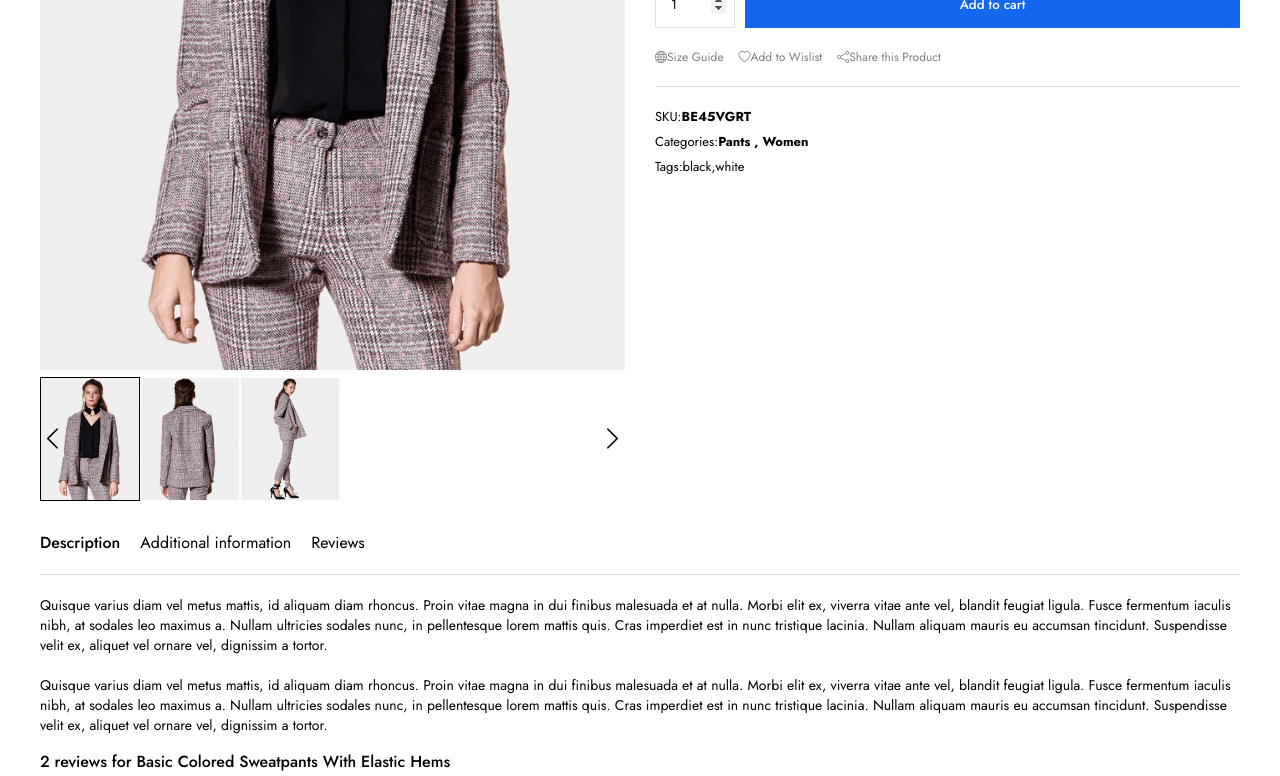
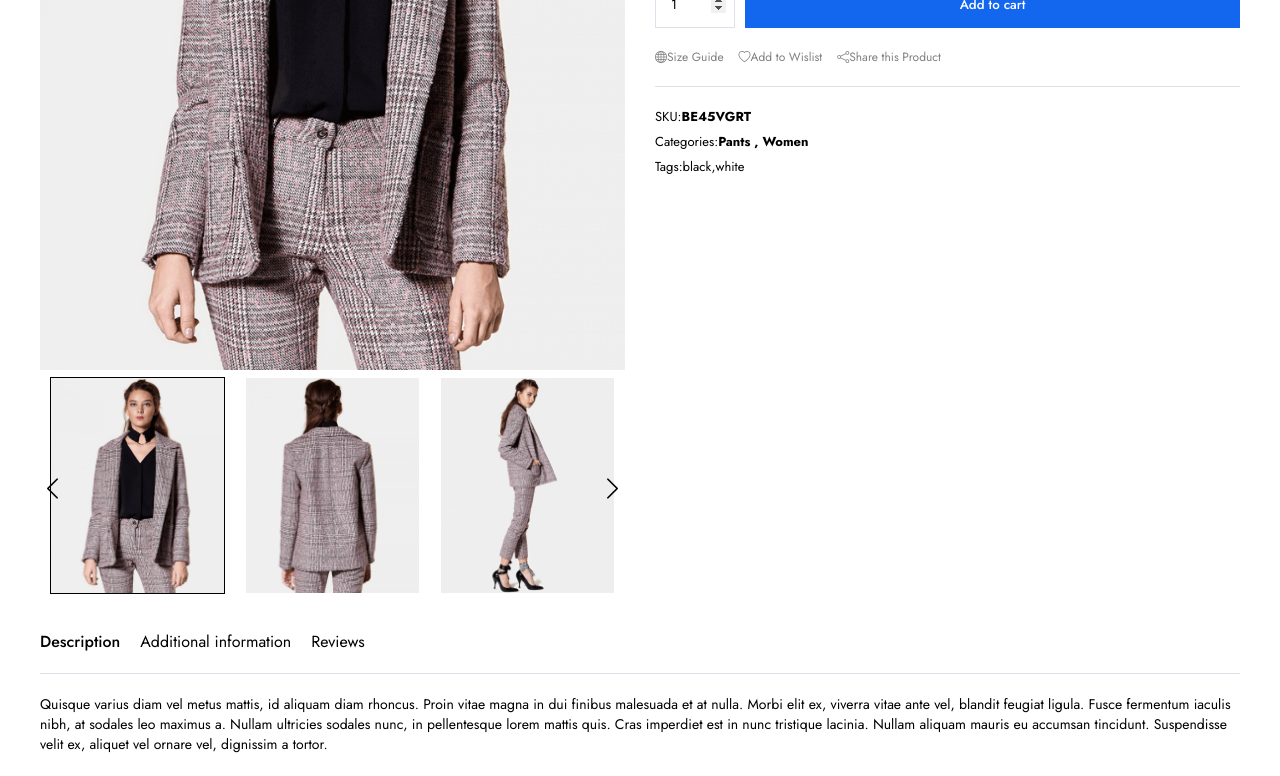
Before and after one commit to cemileataman/E-Commerce-Full-Stack, a React (Vite) app in the folder frontend/frontend/: page / in a window 1280 px wide. Shown: the part 523-1299 px from the top of the page. Built offline with nearby package versions, Linux system fonts and the light colour scheme.

Commit message:
gallery slider

```diff
--- a/frontend/frontend/src/components/ProductDetails/Gallery/Gallery.css
+++ b/frontend/frontend/src/components/ProductDetails/Gallery/Gallery.css
@@ -54,9 +54,3 @@
  .single-product .glide__arrow--right{
     right: 0;
   }
-.gallery-thumbs {
-    display: flex;
-}
-.gallery-thumbs img{
-    width: 100px;
-}
--- a/frontend/frontend/src/components/ProductDetails/Gallery/Gallery.jsx
+++ b/frontend/frontend/src/components/ProductDetails/Gallery/Gallery.jsx
@@ -1,50 +1,98 @@
 
 import { useState } from "react";
+import PropTypes from "prop-types";
+import Slider from "react-slick";
 import productsData from "../../../data.json";
 import "./Gallery.css";
 
+function PrevBtn({ onClick }) {
+  return (
+    <button
+      className="glide__arrow glide__arrow--left"
+      data-glide-dir="<"
+      onClick={onClick}
+      style={{
+        zIndex: "2",
+      }}
+    >
+      <i className="bi bi-chevron-left"></i>
+    </button>
+  );
+}
+
+function NextBtn({ onClick }) {
+  return (
+    <button
+      className="glide__arrow glide__arrow--right"
+      data-glide-dir=">"
+      onClick={onClick}
+      style={{
+        zIndex: "2",
+      }}
+    >
+      <i className="bi bi-chevron-right"></i>
+    </button>
+  );
+}
+
+NextBtn.propTypes = {
+  onClick: PropTypes.func,
+};
+
+PrevBtn.propTypes = {
+  onClick: PropTypes.func,
+};
+
 const Gallery = () => {
-  const [activeImg, setActiveImg] = useState(productsData[0].img.singleImage);
+  const [activeImg, setActiveImg] = useState({
+    img: productsData[0].img.singleImage,
+    imgIndex: 0,
+  });
+
+  const sliderSettings = {
+    dots: false,
+    infinite: true,
+    slidesToShow: 3,
+    slidesToScroll: 1,
+    nextArrow: <NextBtn />,
+    prevArrow: <PrevBtn />,
+  };
 
   return (
     <div className="product-gallery">
       <div className="single-image-wrapper">
-        <img src={activeImg} id="single-image" alt="" />
+        <img src={activeImg.img} id="single-image" alt="" />
       </div>
       <div className="product-thumb">
         <div className="glide__track" data-glide-el="track">
           <ol className="gallery-thumbs glide__slides">
+            <Slider {...sliderSettings}>
               {productsData[0].img.thumbs.map((itemImg, index) => (
                 <li
                   className="glide__slide glide__slide--active"
                   key={index}
-                onClick={() => setActiveImg(itemImg)}
+                  onClick={() =>
+                    setActiveImg({
+                      img: productsData[0].img.thumbs[index],
+                      imgIndex: index,
+                    })
+                  }
                 >
                   <img
                     src={itemImg}
                     alt=""
                     className={`img-fluid ${
-                    itemImg === activeImg ? "active" : ""
+                      activeImg.imgIndex === index
+                        ? "active"
+                        : ""
                     } `}
                   />
                 </li>
               ))}
+            </Slider>
           </ol>
         </div>
-        <div className="glide__arrows" data-glide-el="controls">
-          <button
-            className="glide__arrow glide__arrow--left"
-            data-glide-dir="<"
-          >
-            <i className="bi bi-chevron-left"></i>
-          </button>
-          <button
-            className="glide__arrow glide__arrow--right"
-            data-glide-dir=">"
-          >
-            <i className="bi bi-chevron-right"></i>
-          </button>
-        </div>
+        <div className="glide__arrows" data-glide-el="controls"></div>
       </div>
     </div>
   );
--- a/frontend/frontend/src/data.json
+++ b/frontend/frontend/src/data.json
@@ -1,11 +1,10 @@
-
 [
   {
     "id": 1,
     "name": "Analogue Resin Strap",
     "price": {
-            "oldPrice": 165.00,
-            "newPrice": 108.00
+      "oldPrice": 165.0,
+      "newPrice": 108.0
     },
     "discount": 22,
     "img": {
@@ -21,7 +20,7 @@
     "id": 2,
     "name": "Ridley High Waist",
     "price": {
-            "oldPrice": 208.00,
+      "oldPrice": 208.0,
       "newPrice": 100
     },
     "discount": 33,
@@ -38,8 +37,8 @@
     "id": 3,
     "name": "Blush Beanie",
     "price": {
-            "oldPrice": 165.00,
-            "newPrice": 38.00
+      "oldPrice": 165.0,
+      "newPrice": 38.0
     },
     "discount": 90,
     "img": {
@@ -55,8 +54,8 @@
     "id": 4,
     "name": "Mercury Tee",
     "price": {
-            "oldPrice": 165.00,
-            "newPrice": 48.00
+      "oldPrice": 165.0,
+      "newPrice": 48.0
     },
     "discount": 40,
     "img": {
@@ -64,7 +63,9 @@
       "thumbs": [
         "img/products/product4/1.png",
         "img/products/product4/2.png",
-                "img/products/product4/3.png"
+        "img/products/product4/3.png",
+        "img/products/product1/3.png",
+        "img/products/product1/2.png"
       ]
     }
   },
@@ -72,8 +73,8 @@
     "id": 5,
     "name": "La Bohème Rose Gold",
     "price": {
-            "oldPrice": 165.00,
-            "newPrice": 48.00
+      "oldPrice": 165.0,
+      "newPrice": 48.0
     },
     "discount": 40,
     "img": {
```
Lines whose indentation alone changed are shown as unchanged.
